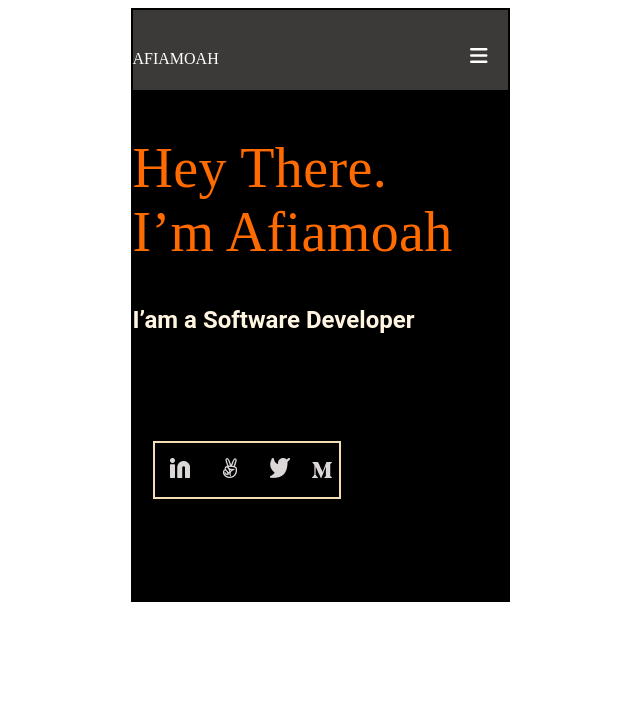
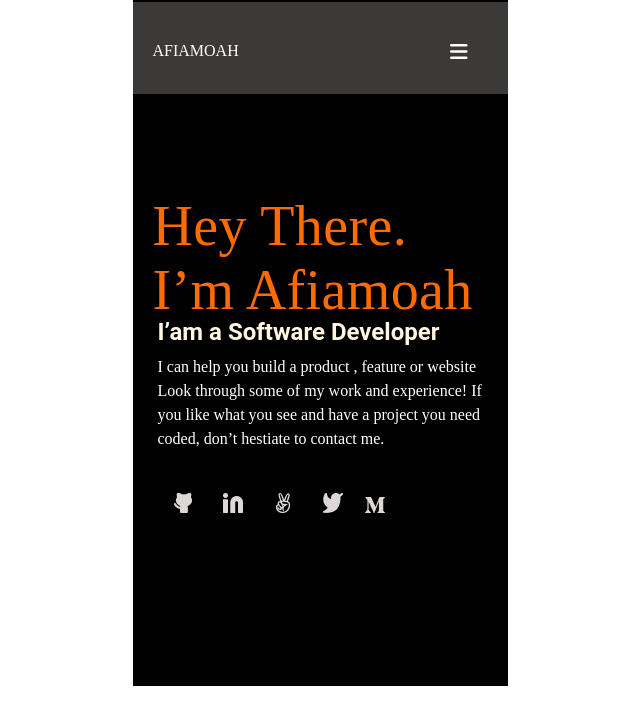
Before and after one commit to afiamoah/afiamoah-Portfolio-setup-and-mobile-version-skeleton, a website: page index.html in a window 1280 px wide. Shown: the whole page, without its empty margins (320-960 px from the left). Drawn offline with Linux system fonts and the light colour scheme.

Commit message:
changes made in the html and css files,MIT.md file added to repo and readme.md updated

```diff
--- a/index.css
+++ b/index.css
@@ -1,3 +1,9 @@
+*{
+  box-sizing: border-box;
+  margin: 0;
+  padding: 0;
+}
+
 .Main-Page {
   max-width: 500px;
   margin: auto;
@@ -5,7 +11,7 @@
   flex-direction: column;
   justify-content: center;
   align-items: center;
-  height: 590px;
+  height:max-width;
   width: 375px;
   left: 0;
   top: 92px;
@@ -32,12 +38,16 @@
 .logo {
   color: white;
   margin-top: 40px;
+  margin-left: 20px;
+
+
+
 }
 
 i {
   font-size: 20px;
-  margin-right: 20px;
-  margin-top: 20px;
+  margin-right: 40px;
+  margin-top: 40px;
   color: white;
 }
 
@@ -52,9 +62,12 @@ h2 {
   color: #fff5e1;
   display: flex;
   align-items: center;
+  margin-left: 25px;
 }
 
 h1 {
+  margin-top: 100px;
+  margin-left: 20px;
   width: 327px;
   height: 124px;
   font-family: 'Crete Round';
@@ -75,13 +88,14 @@ h1 {
   font-size: 16px;
   line-height: 24px;
   color: #fff;
+  margin-top: 10px;
+  margin-left: 25px;
 }
 
 .imgcontainer {
   display:flex;
   flex-direction:row;
-  margin-left: 20px;
-  border: 2px solid wheat;
+  margin-left: 25px;
   width: max-content;
 
 }
@@ -94,3 +108,26 @@ img {
 #Medium{
   padding-top: 15px;
 }
+
+/* .my-works {
+  display: grid;
+  background-color: white;
+  }
+
+  .my-works-header {
+  display: flex;
+  flex-direction: column;
+  align-items: center;
+  padding: 0px;
+  gap: 24px;
+
+  width: 327px;
+  height: 107px;
+
+
+  /* Inside auto layout */
+
+  /* flex: none;
+  order: 0;
+  flex-grow: 0;
+  }  */
--- a/index.html
+++ b/index.html
@@ -13,26 +13,38 @@
      <nav class="nav">
 <div class="logo">AFIAMOAH</div>
 
-<div class="nav-links-menu"><p class="side-logo"><i class="fa-solid fa-bars"></i></p></div>
+<nav class="nav-links-menu"><p class="side-logo"><i class="fa-solid fa-bars"></i></p></nav>
 
      </nav>
      <section class="section">
 <h1>Hey There. I’m Afiamoah</h1>
 <h2>I’am a Software Developer</h2>
-<p> class="content">I can help you build a product , feature or website Look through some of my work and experience! If you like what you see and have a project you need coded,
+<p class="content">I can help you build a product , feature or website Look through some of my work and experience! If you like what you see and have a project you need coded,
     don’t hestiate to contact me.</p>
-    <div class="imgcontainer">
+    <section class="imgcontainer">
+        <div class="images"><img src="hands.png" alt=""></div>
         <div class="images"><img src="linkedin.png" alt=""></div>
         <div class="images"><img src="Enabled.png" alt=""></div>
         <div class="images"><img src="twitter.png" alt=""></div>
         <div class="images"><img  id="Medium" src="Medium.png" alt=""></div>
+    </section>
+
+</section>
+    <!-- <section class="my-works">
+        <h1 class="my-works-header">My Projects</h1>
+        <hr>
+        <div class="show-case">
+    <div class="p1"></div>
+    <div class="p2"></div>
+    <div class="p3"></div>
+    <div class="p4"></div>
+    <div class="p5"></div>
+    <div class="p6"></div>
+    <div class="p7"></div>
 
     </div>
-    <div class="display">
 
-    </div>
-    </section>
-
+        </section> -->
 
     <!-- <div><p class="side-logo"><i class="fa fa-github" aria-hidden="true"></i><i class="fab fa-linkedin"></i><i class="fab fa-angellist"></i><i class="fa fa-twitter" aria-hidden="true"></i><img src="Icon - Medium"> -->
     </div>
```
Also changed, not shown: README.md, 1 other file.
